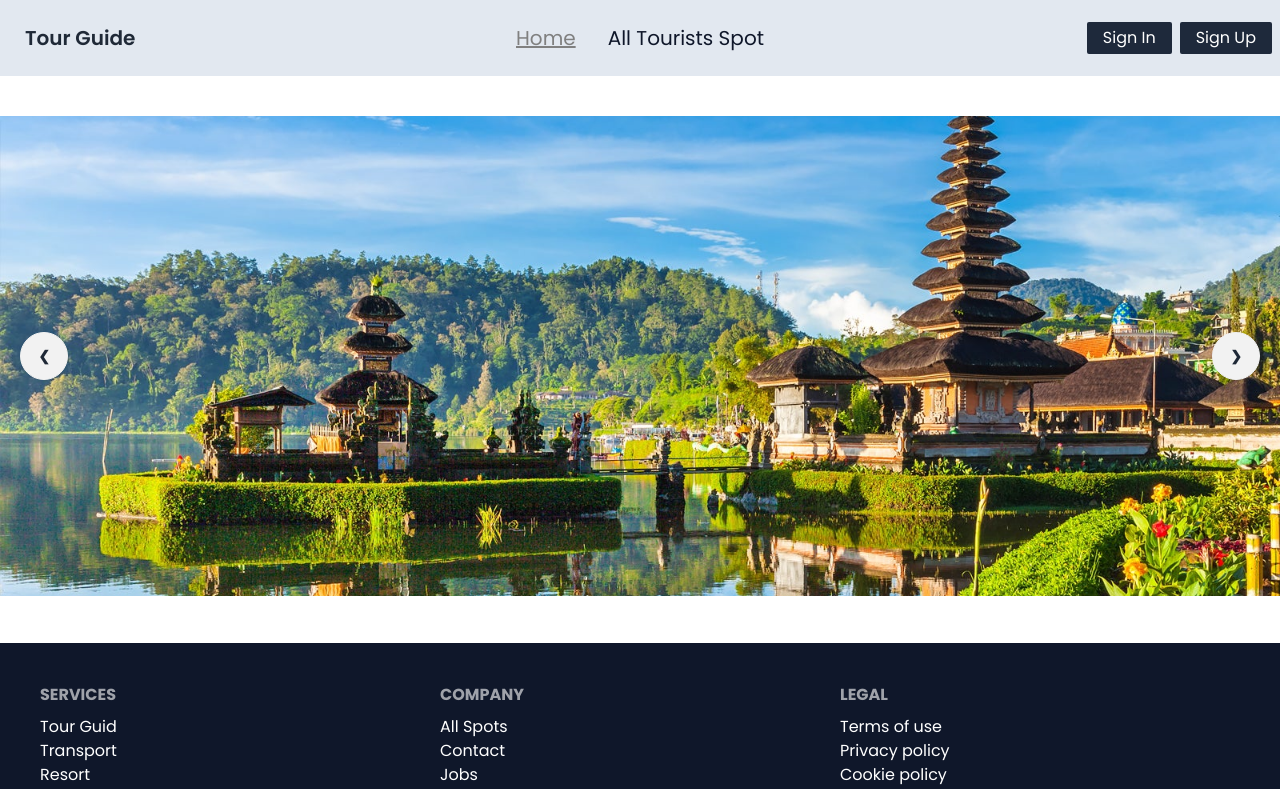
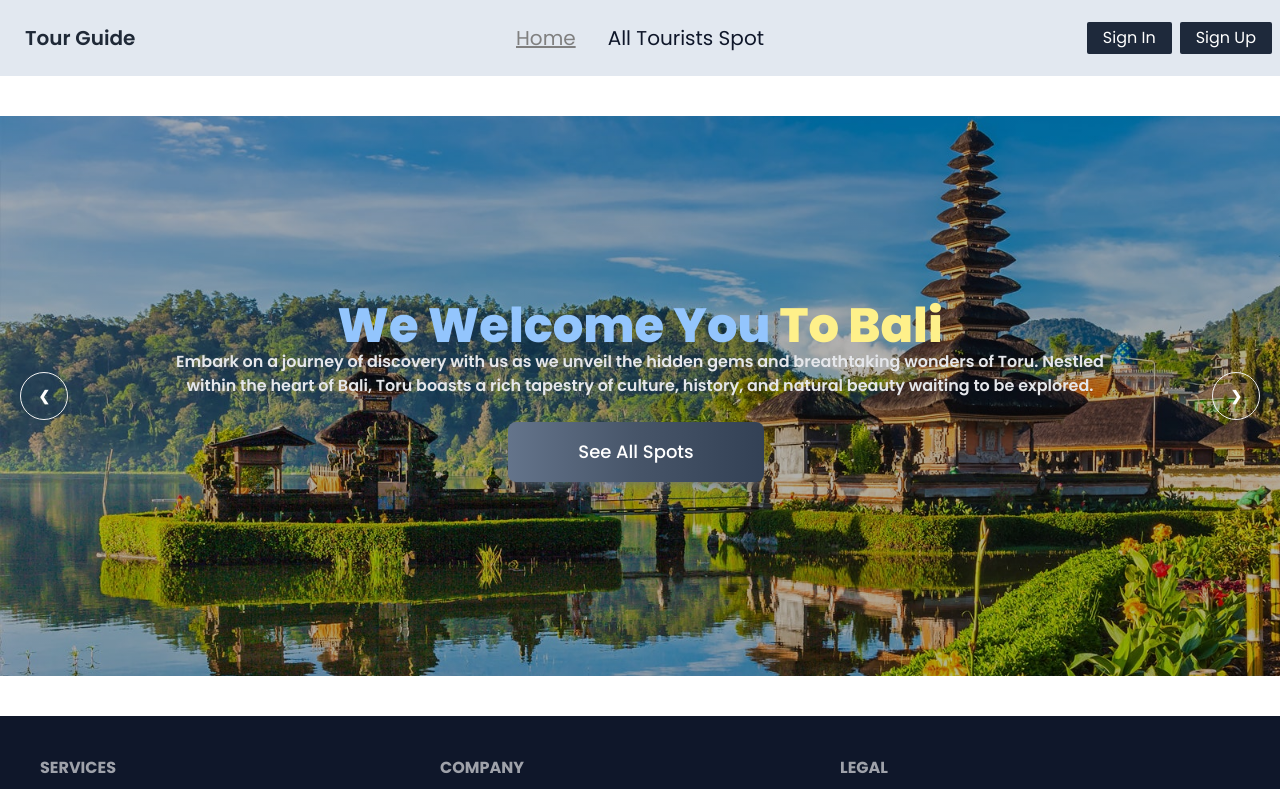
Before and after one commit to Ridwan4D/Rt-Tour-Spots-client, a React (Vite) app: page / in a window 1280 px wide. Shown: the top 789 px of the page. Built offline with nearby package versions, Linux system fonts and the light colour scheme; no server answers.

Commit message:
banner section is created

```diff
--- a/src/components/Banner.jsx
+++ b/src/components/Banner.jsx
@@ -1,46 +1,121 @@
+import { IoMdArrowBack } from "react-icons/io";
+import { Link } from "react-router-dom";
+
 const Banner = () => {
   return (
     <div>
       <div className="carousel w-full">
-        <div id="slide1" className="carousel-item h-[60vh] relative w-full bg-[url(../../public/banner-1.jpg)] bg-cover bg-center bg-no-repeat">
-
+        <div
+          id="slide1"
+          className="carousel-item h-[70vh] z-10 relative w-full bg-[linear-gradient(180deg,rgba(0,0,0,0.3),rgba(0,0,0,0.3)),url(../../public/banner-1.jpg)] bg-cover bg-center bg-no-repeat"
+        >
+          <div className="z-100 flex flex-col justify-center items-center w-full">
+            <h3 className="text-5xl font-extrabold text-blue-300">
+              We Welcome You<span className="text-yellow-200"> To Bali</span>
+            </h3>
+            <p className="md:text-center lg:px-40 text-gray-200 font-semibold">
+              Embark on a journey of discovery with us as we unveil the hidden
+              gems and breathtaking wonders of Toru. Nestled within the heart of
+              Bali, Toru boasts a rich tapestry of culture, history, and natural
+              beauty waiting to be explored.
+            </p>
+            <div className="flex justify-center mt-6">
+              <Link to="/allSpots">
+                <button className="btn-wide text-lg flex justify-center items-center gap-1 py-4 text-white bg-gradient-to-r from-slate-500 via-slate-600 to-slate-700 hover:bg-gradient-to-br focus:ring-4 focus:outline-none focus:ring-slate-300 dark:focus:ring-slate-800 shadow-lg shadow-slate-500/50 dark:shadow-lg dark:shadow-slate-800/80 font-medium rounded-lg px-5 me-2 mb-2 ">
+                  See All Spots
+                </button>
+              </Link>
+            </div>
+          </div>
           <div className="absolute flex justify-between transform -translate-y-1/2 left-5 right-5 top-1/2">
-            <a href="#slide4" className="btn btn-circle">
+            <a
+              href="#slide4"
+              className="btn btn-circle bg-transparent text-white"
+            >
               ❮
             </a>
-            <a href="#slide2" className="btn btn-circle">
+            <a
+              href="#slide2"
+              className="btn btn-circle bg-transparent text-white"
+            >
               ❯
             </a>
           </div>
         </div>
-        <div id="slide2" className="carousel-item relative w-full">
-
+        <div
+          id="slide2"
+          className="carousel-item relative w-full bg-[linear-gradient(180deg,rgba(0,0,0,0.3),rgba(0,0,0,0.3)),url(../../public/banner-2.jpg)] bg-cover bg-center bg-no-repeat"
+        >
+          <div className="z-100 flex flex-col justify-center items-center w-full">
+            <h3 className="text-center text-5xl font-extrabold text-blue-300">
+              Beauty fo Bangladesh <br />
+              <span className="text-yellow-200"> Bandorban</span>
+            </h3>
+            <p className="md:text-center lg:px-40 text-gray-200 font-semibold">
+              Nestled amidst the lush hills of southeastern Bangladesh,
+              Bandarban beckons with its awe-inspiring landscapes and rich
+              tapestry of indigenous cultures. Embark on an unforgettable
+              journey as you discover cascading waterfalls, verdant valleys, and
+              serene lakes that paint the backdrop of this picturesque region.
+            </p>
+            <div className="flex justify-center mt-6">
+              <Link to="/allSpots">
+                <button className="btn-wide text-lg flex justify-center items-center gap-1 py-4 text-white bg-gradient-to-r from-slate-500 via-slate-600 to-slate-700 hover:bg-gradient-to-br focus:ring-4 focus:outline-none focus:ring-slate-300 dark:focus:ring-slate-800 shadow-lg shadow-slate-500/50 dark:shadow-lg dark:shadow-slate-800/80 font-medium rounded-lg px-5 me-2 mb-2 ">
+                  See All Spots
+                </button>
+              </Link>
+            </div>
+          </div>
           <div className="absolute flex justify-between transform -translate-y-1/2 left-5 right-5 top-1/2">
-            <a href="#slide1" className="btn btn-circle">
+            <a
+              href="#slide1"
+              className="btn btn-circle bg-transparent text-white"
+            >
               ❮
             </a>
-            <a href="#slide3" className="btn btn-circle">
+            <a
+              href="#slide3"
+              className="btn btn-circle bg-transparent text-white"
+            >
               ❯
             </a>
           </div>
         </div>
-        <div id="slide3" className="carousel-item relative w-full">
-
+        <div
+          id="slide3"
+          className="carousel-item relative w-full bg-[linear-gradient(180deg,rgba(0,0,0,0.3),rgba(0,0,0,0.3)),url(../../public/banner-3.jpg)] bg-cover bg-center bg-no-repeat"
+        >
+          <div className="z-100 flex flex-col justify-center items-center w-full">
+            <h3 className="text-center text-5xl font-extrabold text-blue-300">
+              Most Wanted <br />
+              <span className="text-yellow-200"> Bangkok</span>
+            </h3>
+            <p className="md:text-center lg:px-40 text-gray-200 font-semibold">
+              Step into a world where the modern skyline of towering skyscrapers
+              seamlessly blends with ornate temples and bustling markets.
+              Bangkok, the beating heart of Thailand, pulsates with an
+              electrifying energy that captivates the senses and ignites the
+              spirit of adventure.
+            </p>
+            <div className="flex justify-center mt-6">
+              <Link to="/allSpots">
+                <button className="btn-wide text-lg flex justify-center items-center gap-1 py-4 text-white bg-gradient-to-r from-slate-500 via-slate-600 to-slate-700 hover:bg-gradient-to-br focus:ring-4 focus:outline-none focus:ring-slate-300 dark:focus:ring-slate-800 shadow-lg shadow-slate-500/50 dark:shadow-lg dark:shadow-slate-800/80 font-medium rounded-lg px-5 me-2 mb-2 ">
+                  See All Spots
+                </button>
+              </Link>
+            </div>
+          </div>
           <div className="absolute flex justify-between transform -translate-y-1/2 left-5 right-5 top-1/2">
-            <a href="#slide2" className="btn btn-circle">
+            <a
+              href="#slide2"
+              className="btn btn-circle bg-transparent text-white"
+            >
               ❮
             </a>
-            <a href="#slide4" className="btn btn-circle">
-              ❯
-            </a>
-          </div>
-        </div>
-        <div id="slide4" className="carousel-item relative w-full">
-          <div className="absolute flex justify-between transform -translate-y-1/2 left-5 right-5 top-1/2">
-            <a href="#slide3" className="btn btn-circle">
-              ❮
-            </a>
-            <a href="#slide1" className="btn btn-circle">
+            <a
+              href="#slide1"
+              className="btn btn-circle bg-transparent text-white"
+            >
               ❯
             </a>
           </div>
```
Also changed, not shown: public/banner-2.jpg (added), public/banner-3.jpg (added).
